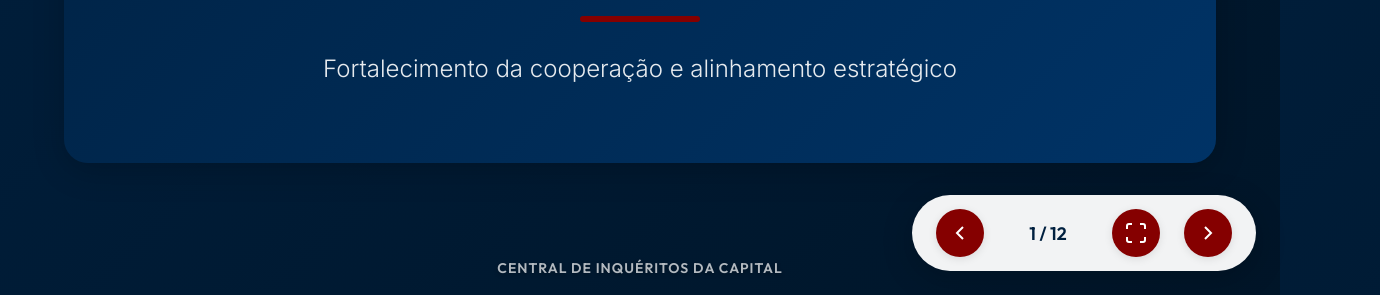
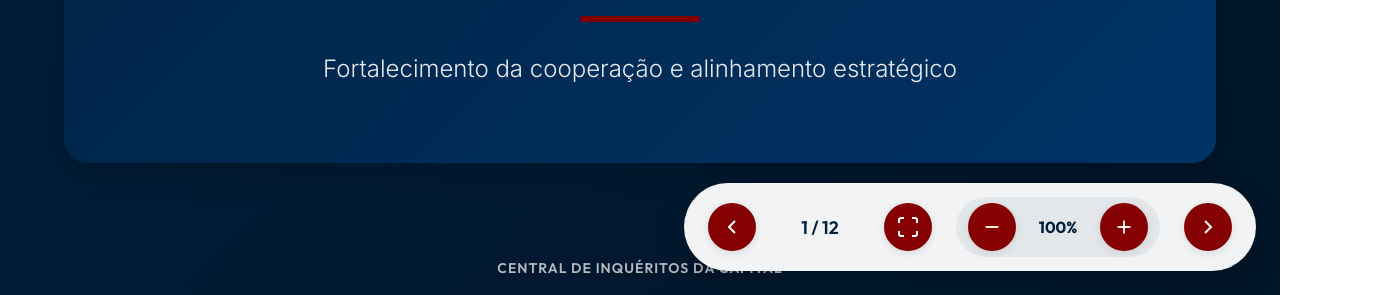
Before and after one commit to gabrieljm37Br/encontroMPPE, a website: page index.html in a window 1280 px wide. Shown: the part 505-800 px from the top of the page, 1380 px wide, since content can reach past the window. Drawn offline with Linux system fonts and the light colour scheme.

Commit message:
Adiciona controles de zoom à apresentação e ajusta o estilo da viewport

```diff
--- a/index.html
+++ b/index.html
@@ -54,6 +54,20 @@
                     </path>
                 </svg>
             </button>
+            <div class="zoom-controls" aria-label="Controles de zoom">
+                <button id="zoomOutBtn" class="nav-btn" aria-label="Diminuir zoom" title="Diminuir zoom (-)">
+                    <svg width="22" height="22" viewBox="0 0 24 24" fill="none" stroke="currentColor" stroke-width="2">
+                        <line x1="5" y1="12" x2="19" y2="12"></line>
+                    </svg>
+                </button>
+                <span id="zoomValue" class="zoom-value" aria-live="polite">100%</span>
+                <button id="zoomInBtn" class="nav-btn" aria-label="Aumentar zoom" title="Aumentar zoom (+)">
+                    <svg width="22" height="22" viewBox="0 0 24 24" fill="none" stroke="currentColor" stroke-width="2">
+                        <line x1="12" y1="5" x2="12" y2="19"></line>
+                        <line x1="5" y1="12" x2="19" y2="12"></line>
+                    </svg>
+                </button>
+            </div>
             <button id="nextBtn" class="nav-btn" aria-label="Próximo slide">
                 <svg width="24" height="24" viewBox="0 0 24 24" fill="none" stroke="currentColor" stroke-width="2">
                     <polyline points="9 18 15 12 9 6"></polyline>
@@ -69,7 +83,9 @@
             <span>Central de Inquéritos da Capital</span>
         </div>
 
-        <div class="slides-wrapper" id="slidesWrapper"></div>
+        <div class="slides-viewport">
+            <div class="slides-wrapper" id="slidesWrapper"></div>
+        </div>
     </div>
 
     <script src="./slides-content.js"></script>
--- a/script.js
+++ b/script.js
@@ -6,6 +6,9 @@ const prevBtn = document.getElementById('prevBtn');
 const nextBtn = document.getElementById('nextBtn');
 const currentSlideEl = document.getElementById('currentSlide');
 const progressFill = document.getElementById('progressFill');
+const zoomInBtn = document.getElementById('zoomInBtn');
+const zoomOutBtn = document.getElementById('zoomOutBtn');
+const zoomValueEl = document.getElementById('zoomValue');
 
 function updateSlide(newSlide) {
     // Circular navigation: wrap around if out of bounds
@@ -70,11 +73,25 @@ document.addEventListener('keydown', (e) => {
     } else if (e.key === 'f' || e.key === 'F') {
         e.preventDefault();
         toggleFullscreen();
+    } else if (e.key === '+' || e.key === '=') {
+        e.preventDefault();
+        changeZoom(ZOOM_STEP);
+    } else if (e.key === '-' || e.key === '_') {
+        e.preventDefault();
+        changeZoom(-ZOOM_STEP);
+    } else if (e.key === '0') {
+        e.preventDefault();
+        zoomLevel = 1;
+        applyZoom();
     }
 });
 
 // Fullscreen functionality
 const fullscreenBtn = document.getElementById('fullscreenBtn');
+const MIN_ZOOM = 0.7;
+const MAX_ZOOM = 1.6;
+const ZOOM_STEP = 0.1;
+let zoomLevel = 1;
 
 function toggleFullscreen() {
     if (!document.fullscreenElement) {
@@ -105,6 +122,23 @@ fullscreenBtn.addEventListener('click', toggleFullscreen);
 
 document.addEventListener('fullscreenchange', updateFullscreenButton);
 
+function applyZoom() {
+    document.documentElement.style.setProperty('--zoom-level', zoomLevel);
+    zoomValueEl.textContent = `${Math.round(zoomLevel * 100)}%`;
+    zoomOutBtn.disabled = zoomLevel <= MIN_ZOOM;
+    zoomInBtn.disabled = zoomLevel >= MAX_ZOOM;
+}
+
+function changeZoom(delta) {
+    const nextZoom = Math.min(MAX_ZOOM, Math.max(MIN_ZOOM, +(zoomLevel + delta).toFixed(2)));
+    if (nextZoom === zoomLevel) return;
+    zoomLevel = nextZoom;
+    applyZoom();
+}
+
+zoomInBtn.addEventListener('click', () => changeZoom(ZOOM_STEP));
+zoomOutBtn.addEventListener('click', () => changeZoom(-ZOOM_STEP));
+
 let touchStartX = 0;
 let touchEndX = 0;
 
@@ -130,3 +164,6 @@ document.addEventListener('DOMContentLoaded', () => {
     const totalSlidesEl = document.getElementById('totalSlides');
     totalSlidesEl.textContent = totalSlides;
 });
+
+// Initialize zoom UI state
+applyZoom();
--- a/styles.css
+++ b/styles.css
@@ -6,6 +6,7 @@
     --shadow-sm: 0 2px 8px rgba(0, 0, 0, 0.1);
     --shadow-md: 0 4px 16px rgba(0, 0, 0, 0.15);
     --shadow-lg: 0 8px 32px rgba(0, 0, 0, 0.2);
+    --zoom-level: 1;
 }
 
 * {
@@ -31,10 +32,23 @@ body {
     justify-content: stretch;
 }
 
+.slides-viewport {
+    width: 100%;
+    height: 100%;
+    display: flex;
+    align-items: center;
+    justify-content: center;
+    position: relative;
+    overflow: hidden;
+}
+
 .slides-wrapper {
     position: relative;
     width: 100%;
     height: 100%;
+    transform: scale(var(--zoom-level));
+    transform-origin: center center;
+    transition: transform 0.2s ease;
 }
 
 .navigation-controls {
@@ -108,6 +122,23 @@ body {
     background: linear-gradient(90deg, var(--vermelho) 0%, #ff4444 100%);
     transition: width 0.3s ease;
     width: calc(100% / 12);
+}
+
+.zoom-controls {
+    display: flex;
+    align-items: center;
+    gap: 10px;
+    padding: 6px 12px;
+    background: rgba(0, 32, 63, 0.06);
+    border-radius: 999px;
+}
+
+.zoom-value {
+    font-family: 'Outfit', sans-serif;
+    font-weight: 700;
+    color: var(--azul-marinho);
+    min-width: 64px;
+    text-align: center;
 }
 
 
```
